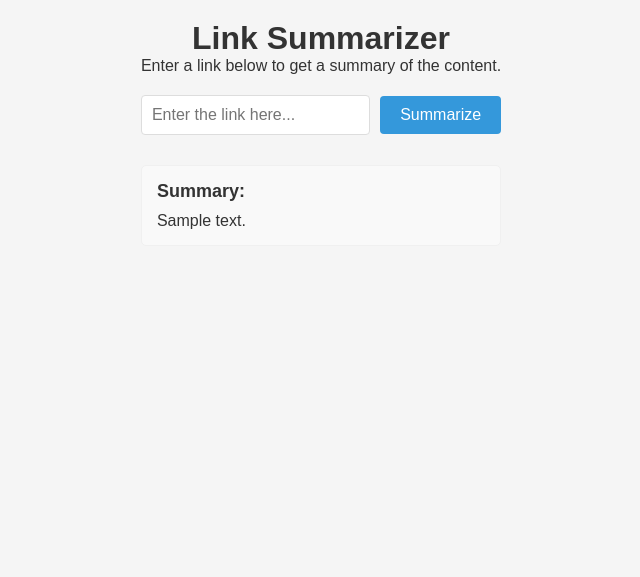
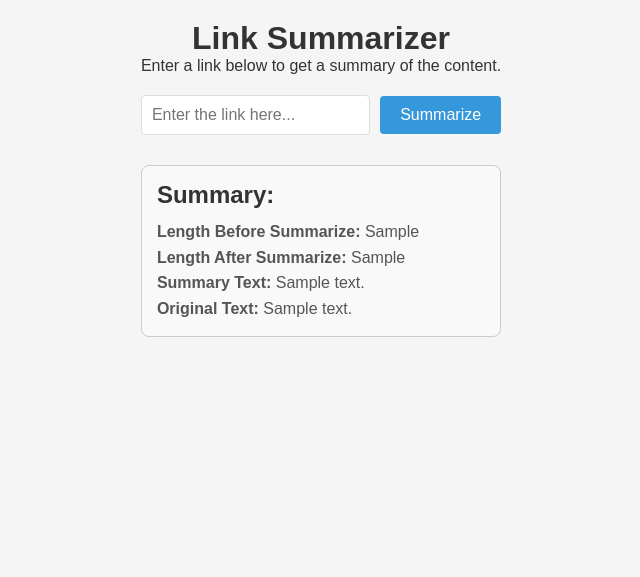
Before and after one commit to vertigoDK/BrevityAI, a Django app: template site_summarizer/templates/site_summarizer/site_summarizer.html in a window 1280 px wide. Shown: the part 78-655 px from the top of the page, without its empty margins (319-959 px from the left). Run offline with Django 5.2, Linux system fonts and the light colour scheme; the template is opened without the code that fills it: most values are stand-ins (such as "Sample title", 1, 10 or a date in 2020).

Commit message:
реализовал вывод результатов из site_summarizer

```diff
--- a/site_summarizer/templates/site_summarizer/site_summarizer.html
+++ b/site_summarizer/templates/site_summarizer/site_summarizer.html
@@ -18,11 +18,23 @@
         </div>
     </form>
 
-    {% if summary %}
-    <div class="summary-result">
-        <h2>Summary:</h2>
-        <p>{{ summary }}</p>
+    {% if response %}
+    <div class="summary-result" style="border: 1px solid #ccc; padding: 15px; border-radius: 8px; background-color: #f9f9f9; font-family: Arial, sans-serif;">
+        <h2 style="color: #333; font-size: 1.5em; margin-bottom: 10px;">Summary:</h2>
+        <p style="color: #555; font-size: 1em; line-height: 1.6;">
+            <strong>Length Before Summarize:</strong> {{ response.len_before_summarize }}
+        </p>
+        <p style="color: #555; font-size: 1em; line-height: 1.6;">
+            <strong>Length After Summarize:</strong> {{ response.len_after_summarize }}
+        </p>
+        <p style="color: #555; font-size: 1em; line-height: 1.6;">
+            <strong>Summary Text:</strong> {{ response.summarized_text }}
+        </p>
+        <p style="color: #555; font-size: 1em; line-height: 1.6;">
+            <strong>Original Text:</strong> {{ response.text_before_summarize }}
+        </p>
     </div>
     {% endif %}
+
 </div>
 {% endblock %}
```
Also changed, not shown: README.md.
